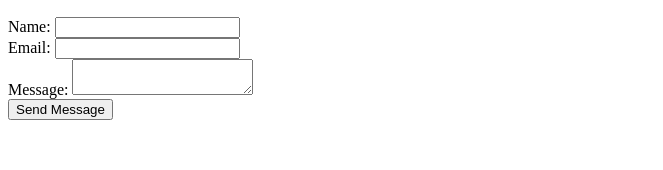
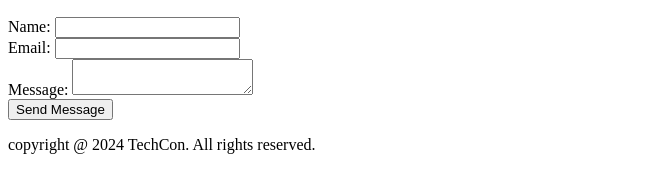
Before and after one commit to mrPullStack/TechCon_HTML, a plain HTML site: page techcon_website/contact.html in a window 1280 px wide. Shown: the part 911-1081 px from the top of the page, without its empty margins (0-663 px from the left). Before the commit the page ends 1039 px from the top, so only its background shows below. Drawn offline with Linux system fonts and the light colour scheme.

Commit message:
added footer

```diff
--- a/techcon_website/contact.html
+++ b/techcon_website/contact.html
@@ -58,5 +58,8 @@
         </section>
     </main>
 
+    <footer>
+        <p>copyright @ 2024 TechCon. All rights reserved.</p>
+    </footer>
 </body>
 </html>
```
